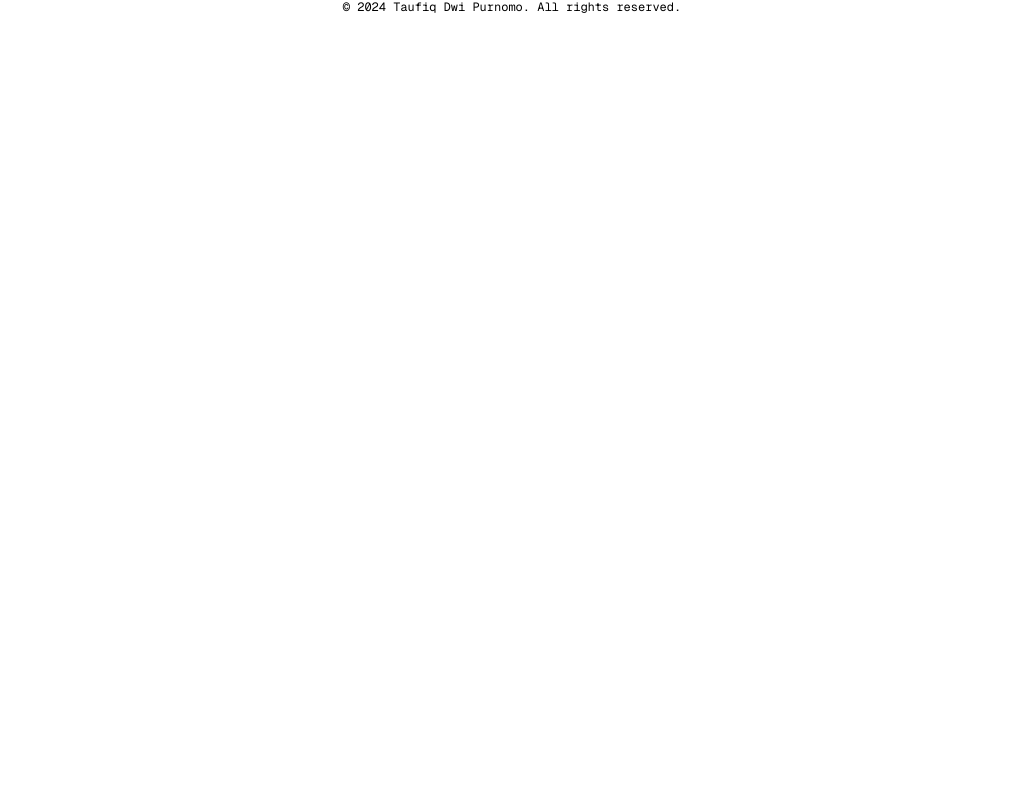
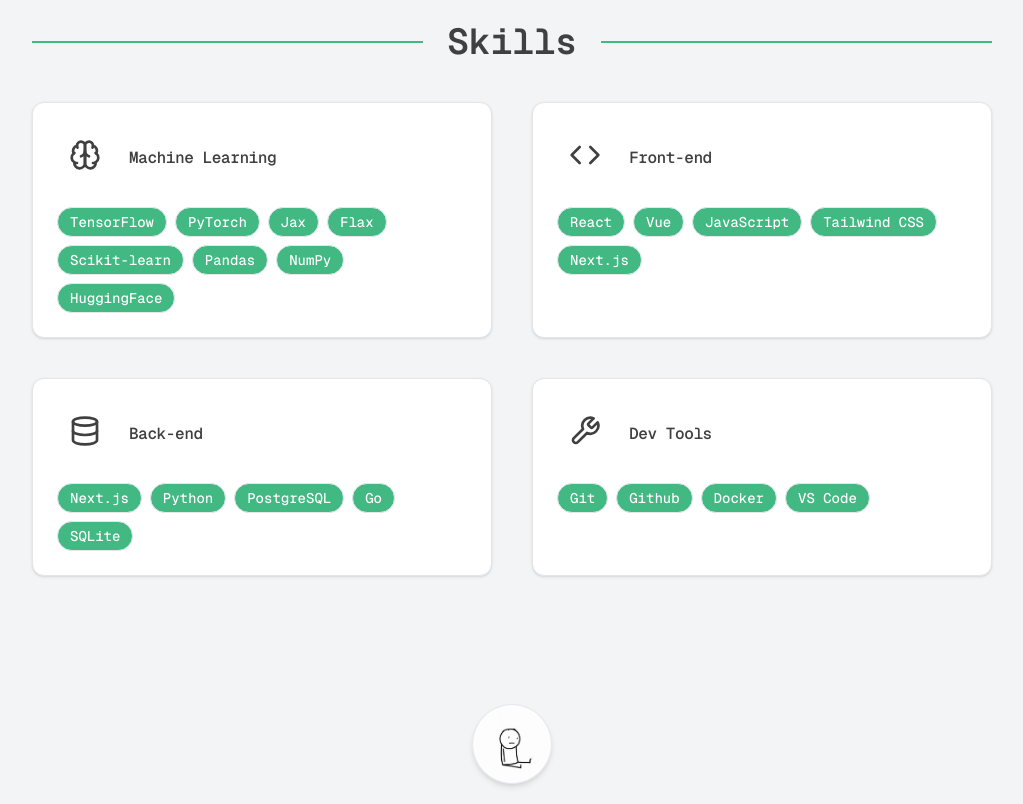
Before and after one commit to taufiqdp/portfolio, a Next.js app: page / in a window 1280 px wide. Shown: the part 636-1440 px from the top of the page, without its empty margins (128-1151 px from the left). Before the commit the page ends 800 px from the top, so only its background shows below. Built offline with nearby package versions, Linux system fonts and the light colour scheme.

Commit message:
update: main header, skills, social media as components

```diff
--- a/app/page.js
+++ b/app/page.js
@@ -1,9 +1,13 @@
 import MainHeader from "@/components/main-header";
+import Skills from "@/components/skills";
+import SocialMedia from "@/components/social-media";
 
 export default function Home() {
   return (
-    <main className="flex flex-col gap-24">
+    <main className="flex flex-col gap-32">
       <MainHeader />
+      <Skills />
+      <SocialMedia />
     </main>
   );
 }
```
